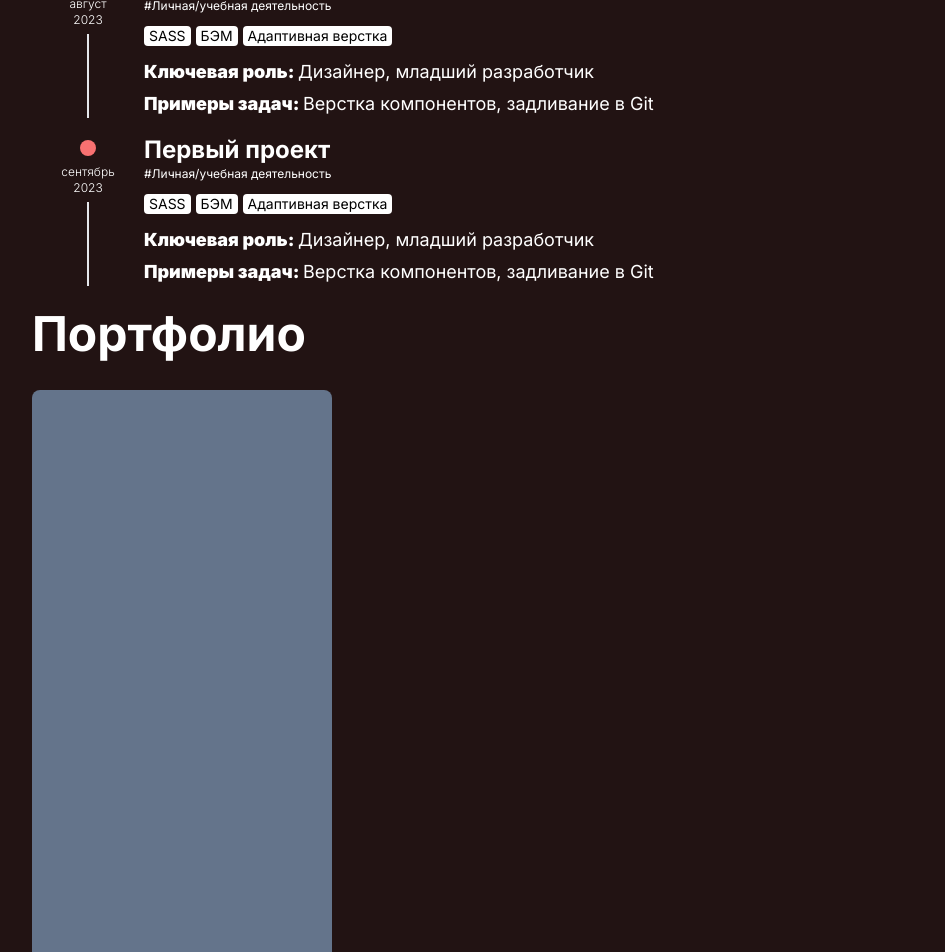
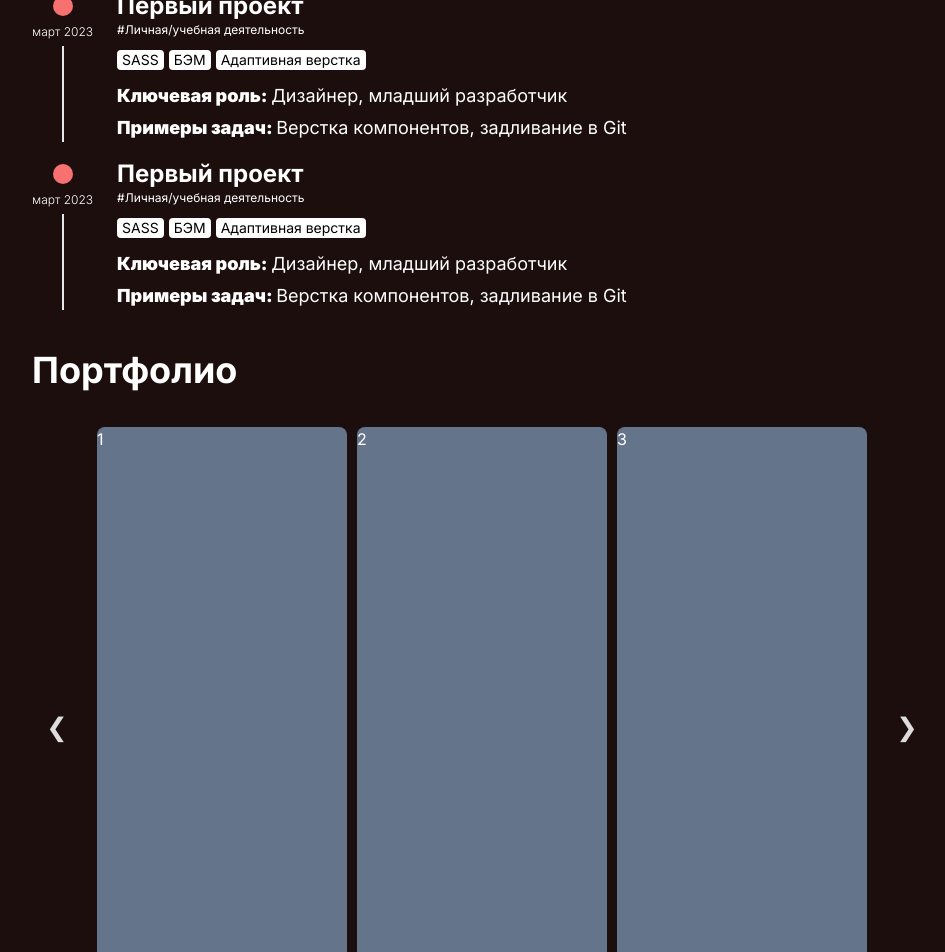
Before and after one commit to frontsinfin/Portfolio, a Next.js app in the folder client/: page / in a window 1280 px wide. Shown: the part 1000-1952 px from the top of the page, without its empty margins (62-1007 px from the left). Built offline with nearby package versions, Linux system fonts and the light colour scheme.

Commit message:
fix: components,styles

```diff
--- a/client/src/app/components/Chronology.tsx
+++ b/client/src/app/components/Chronology.tsx
@@ -3,18 +3,16 @@ import TitleComp from "./TitleComp";
 
 const Chronology = () => {
   return (
-    <div className="flex flex-col gap-4 md:gap-6">
+    <div className="flex flex-col gap-4 md:gap-10">
       <TitleComp title="Хронология" titleId="Хронология" />
       <div className="flex flex-col gap-4">
         {chronologyCards.map((card) => (
           <div className="flex" key={card.id}>
-            <div className="flex flex-col items-center">
+            <div className="flex flex-col items-center mr- md:mr-6">
               <div className="flex flex-col items-center my-[6px] gap-2">
-                <div className=" rounded-full bg-red-400 w-4 h-4 mx-6 md:mx-12 "></div>
+                <div className=" rounded-full bg-red-400 w-5 h-5 "></div>
                 <div className="flex flex-col items-center text-[10px] md:text-xs font-light">
-                  {card.data.map((item) => (
-                    <div>{item}</div>
-                  ))}
+                  {card.data}
                 </div>
               </div>
               <div className="border-r-2 h-[100%]"></div>
--- a/client/src/app/components/Header.tsx
+++ b/client/src/app/components/Header.tsx
@@ -6,7 +6,7 @@ import TitleComp from "./TitleComp";
 const Header = () => {
   return (
     <header className="gap-6 lg:gap-20 flex items-center flex-col-reverse md:flex-row">
-      <div className="md:w-[70%] col-span-2 flex flex-col gap-4 md:gap-6 md:py-4">
+      <div className="md:w-[70%] col-span-2 flex flex-col gap-2 md:gap-3 md:py-4">
         <TitleComp title="Галемов Иван" titleId="Приветствие" />
         <p className="text-[14px] md:text-base text-center md:text-left">
           Я web-разработчик из Санкт-Петербурга. На данном этапе жизни...
--- a/client/src/app/components/Portfolio.tsx
+++ b/client/src/app/components/Portfolio.tsx
@@ -1,10 +1,26 @@
+"use client";
 import TitleComp from "./TitleComp";
+import Carousel from "react-elastic-carousel";
+
+const breakPoints = [
+  { width: 1, itemsToShow: 1 },
+  { width: 550, itemsToShow: 1, itemsToScroll: 2 },
+  { width: 768, itemsToShow: 3 },
+  { width: 1200, itemsToShow: 5 },
+];
 
 const Portfolio = () => {
+  const items = [1, 2, 3, 4, 5, 6];
   return (
-    <div className="flex flex-col gap-4 md:gap-8 md:max-w-[75%]">
+    <div className="flex flex-col gap-4 md:gap-8 overflow-hidden">
       <TitleComp title="Портфолио" titleId="Портфолио" />
-      <div className="h-[600px] w-[300px] bg-slate-500 rounded-lg"></div>
+      <Carousel itemPadding={[5, 5]} outerSpacing={0} breakPoints={breakPoints}>
+        {items.map((item) => (
+          <div className="bg-slate-500 w-[300px] h-[600px] rounded-lg">
+            {item}
+          </div>
+        ))}
+      </Carousel>
     </div>
   );
 };
--- a/client/src/app/components/TitleComp.tsx
+++ b/client/src/app/components/TitleComp.tsx
@@ -6,7 +6,7 @@ interface TitleCompProps {
 const TitleComp: React.FC<TitleCompProps> = ({ title, titleId }) => {
   return (
     <h1
-      className="font-bold text-3xl md:text-5xl text-center md:text-left"
+      className="font-bold text-3xl md:text-4xl text-center md:text-left"
       id={titleId}
     >
       {title}
--- a/client/src/app/constants/contant.tsx
+++ b/client/src/app/constants/contant.tsx
@@ -1,7 +1,7 @@
 export const chronologyCards = [
   {
     id: 1,
-    data: ["март", 2023],
+    data: "март 2023",
     title: "Знакомство с web-сферой",
     typeWork: "Личная/учебная деятельность",
     tags: [
@@ -18,7 +18,7 @@ export const chronologyCards = [
   },
   {
     id: 2,
-    data: ["июнь", 2023],
+    data: "март 2023",
     title: "Первый проект",
     typeWork: "Личная/учебная деятельность",
     tags: ["SASS", "БЭМ", "Адаптивная верстка"],
@@ -27,7 +27,7 @@ export const chronologyCards = [
   },
   {
     id: 3,
-    data: ["июнь", 2023],
+    data: "март 2023",
     title: "Первый проект",
     typeWork: "Личная/учебная деятельность",
     tags: ["SASS", "БЭМ", "Адаптивная верстка"],
@@ -36,7 +36,7 @@ export const chronologyCards = [
   },
   {
     id: 4,
-    data: ["август", 2023],
+    data: "март 2023",
     title: "Первый проект",
     typeWork: "Личная/учебная деятельность",
     tags: ["SASS", "БЭМ", "Адаптивная верстка"],
@@ -45,7 +45,7 @@ export const chronologyCards = [
   },
   {
     id: 5,
-    data: ["сентябрь", 2023],
+    data: "март 2023",
     title: "Первый проект",
     typeWork: "Личная/учебная деятельность",
     tags: ["SASS", "БЭМ", "Адаптивная верстка"],
--- a/client/src/app/globals.css
+++ b/client/src/app/globals.css
@@ -19,3 +19,18 @@
 html {
   scroll-behavior: smooth;
 }
+.rec.rec-arrow {
+  background-color: transparent;
+  box-shadow: none;
+  color: rgb(221, 221, 221);
+}
+.rec.rec-arrow:focus {
+  background-color: transparent;
+  box-shadow: none;
+  color: white;
+}
+.rec.rec-arrow:hover {
+  background-color: none;
+  box-shadow: none;
+  color: white;
+}
--- a/client/src/app/layout.tsx
+++ b/client/src/app/layout.tsx
@@ -5,8 +5,8 @@ import "./globals.css";
 const inter = Inter({ subsets: ["latin"] });
 
 export const metadata: Metadata = {
-  title: "Create Next App",
-  description: "Generated by create next app",
+  title: "Ivan Galemov",
+  description: "Portfolio",
 };
 
 export default function RootLayout({
@@ -16,9 +16,11 @@ export default function RootLayout({
 }) {
   return (
     <html lang="en">
-      <body className={`${inter.className} text-white bg-[#221313]`}>
+      <body className={`${inter.className} text-white bg-[#1d0e0e]`}>
         {children}
       </body>
     </html>
   );
 }
+
+// bg-[#221313]
--- a/client/src/app/page.tsx
+++ b/client/src/app/page.tsx
@@ -5,10 +5,10 @@ import Portfolio from "./components/Portfolio";
 
 export default function Home() {
   return (
-    <main className="flex flex-col gap-8 sm:gap-10 md:gap-12 m-auto max-w-[1140px] px-2 md:px-6 py-8 md:py-16">
+    <main className="flex flex-col gap-8 sm:gap-10 md:gap-16 m-auto max-w-[1140px] px-2 md:px-6 py-8 md:py-16">
       <Header />
-      <div className="flex gap-4">
-        <div className="flex flex-col gap-6">
+      <div className="flex gap-4 md:gap-8">
+        <div className="flex flex-col gap-6 md:gap-10">
           <Chronology />
           <Portfolio />
         </div>
```
Also changed, not shown: client/package.json (+5 -2 lines), 1 other file (tests, documents, lock files or other folders).
